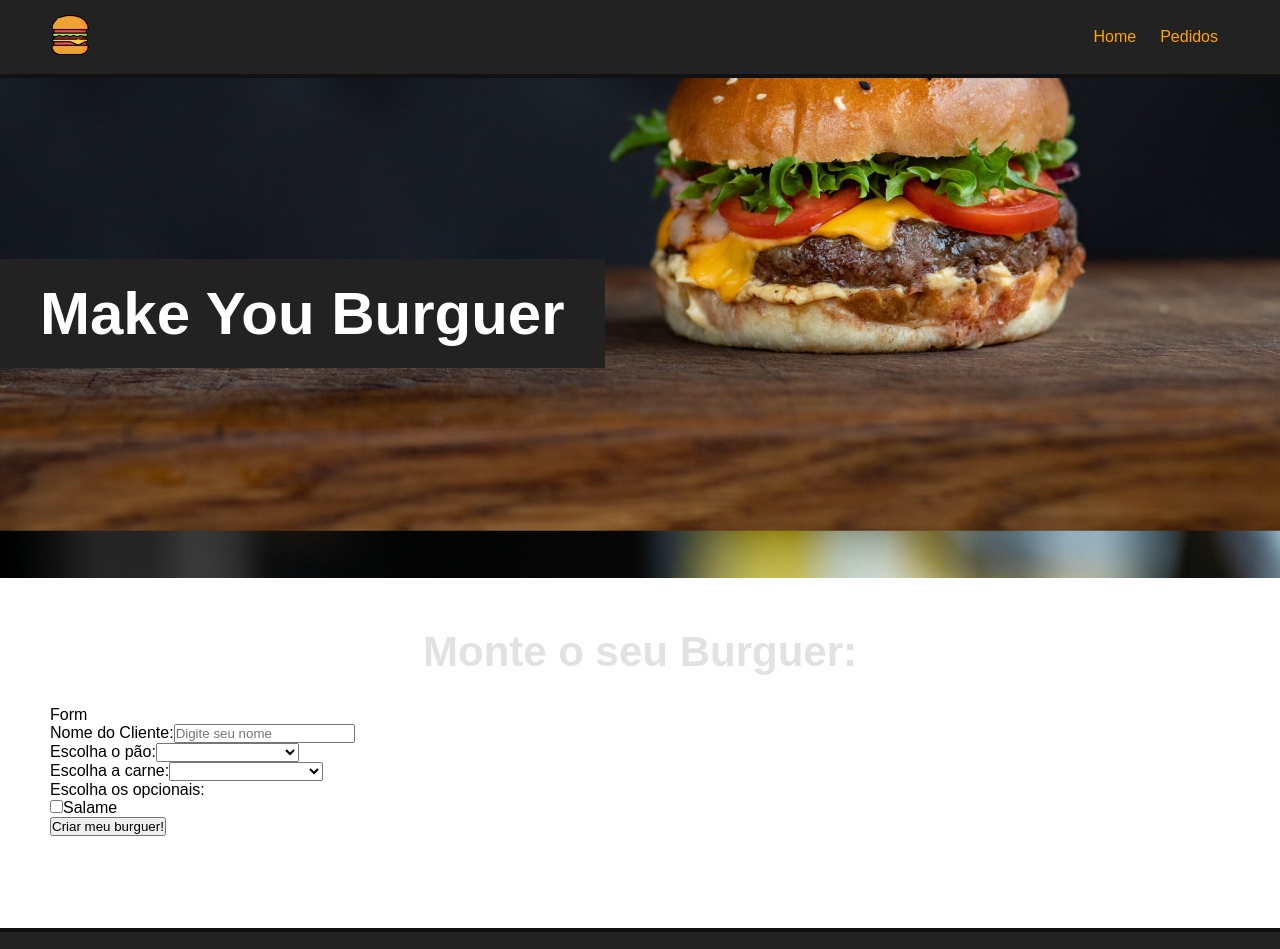
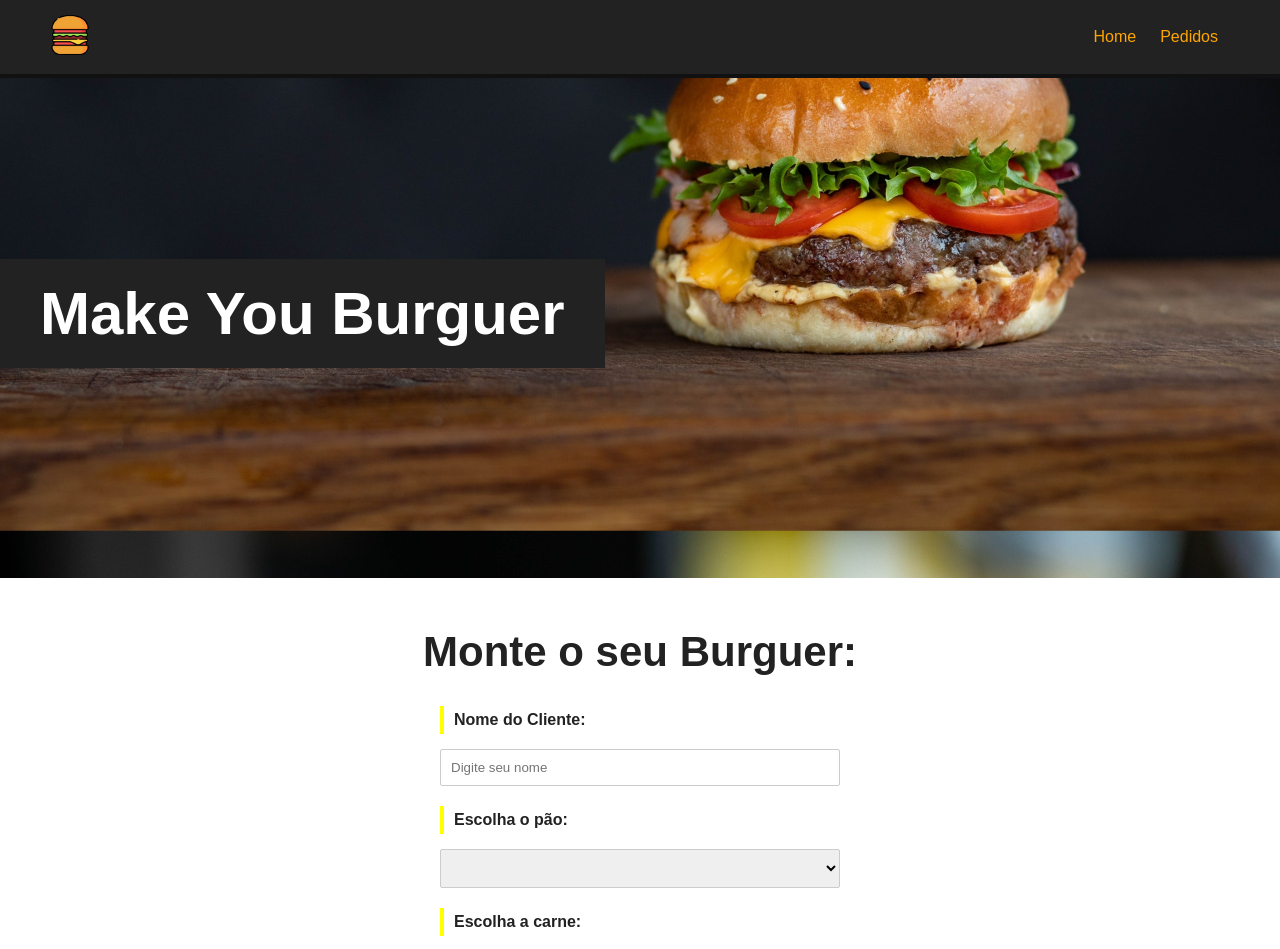
Before and after one commit to juliocesar014/3-make-burguer, a Vue app: page / in a window 1280 px wide. Shown: the top 949 px of the page. Built offline with nearby package versions, Linux system fonts and the light colour scheme.

Commit message:
style: Add style in form burguer

```diff
--- a/src/components/FormComponente.vue
+++ b/src/components/FormComponente.vue
@@ -1,6 +1,5 @@
 <template>
   <div>
-    <p>Form</p>
     <div>
       <form id="burguer-form">
         <div class="input-container">
@@ -27,8 +26,10 @@
             <option value="maminha">Maminha</option>
           </select>
         </div>
-        <div class="input-container">
-          <label for="opcionais">Escolha os opcionais:</label>
+        <div class="input-container" id="opcionais-container">
+          <label id="opcionais-title" for="opcionais"
+            >Escolha os opcionais:</label
+          >
           <div class="checkbox-container">
             <input
               type="checkbox"
@@ -39,11 +40,7 @@
             <span>Salame</span>
           </div>
           <div class="input-container">
-            <input
-              type="submit"
-              class="submit-btn"
-              value="Criar meu burguer!"
-            />
+            <input type="submit" class="submit-btn" value="Criar meu burguer" />
           </div>
         </div>
       </form>
@@ -57,4 +54,72 @@ export default {
 };
 </script>
 
-<style scoped></style>
+<style scoped>
+#burguer-form {
+  max-width: 400px;
+  margin: 0 auto;
+}
+
+.input-container {
+  display: flex;
+  flex-direction: column;
+  margin-bottom: 20px;
+}
+
+label {
+  font-weight: bold;
+  margin-bottom: 15px;
+  color: #222;
+  padding: 5px 10px;
+  border-left: 4px solid yellow;
+}
+
+input,
+select {
+  padding: 10px;
+  border: 1px solid #ccc;
+  border-radius: 2px;
+  outline: none;
+}
+
+.submit-btn {
+  color: #ccc;
+  background-color: #222;
+  font-size: 16px;
+  margin: 0 auto;
+  padding: 10px;
+}
+
+.submit-btn:hover {
+  background: yellow;
+  color: #222;
+  transition: color 0.3s ease 0s, background 0s ease 0s;
+  cursor: pointer;
+}
+
+#opcionais-container {
+  flex-direction: row;
+  flex-wrap: wrap;
+}
+
+#opcionais-title {
+  width: 100%;
+}
+
+.checkbox-container {
+  display: flex;
+  align-items: center;
+  width: 50%;
+  margin-bottom: 20px;
+}
+
+.checkbox-container input,
+span {
+  width: auto;
+}
+
+.checkbox-container span {
+  margin-left: 6px;
+  font-weight: bold;
+}
+</style>
--- a/src/views/HomeView.vue
+++ b/src/views/HomeView.vue
@@ -18,3 +18,9 @@ export default {
   },
 };
 </script>
+
+<style scoped>
+h1 {
+  color: #222;
+}
+</style>
```
